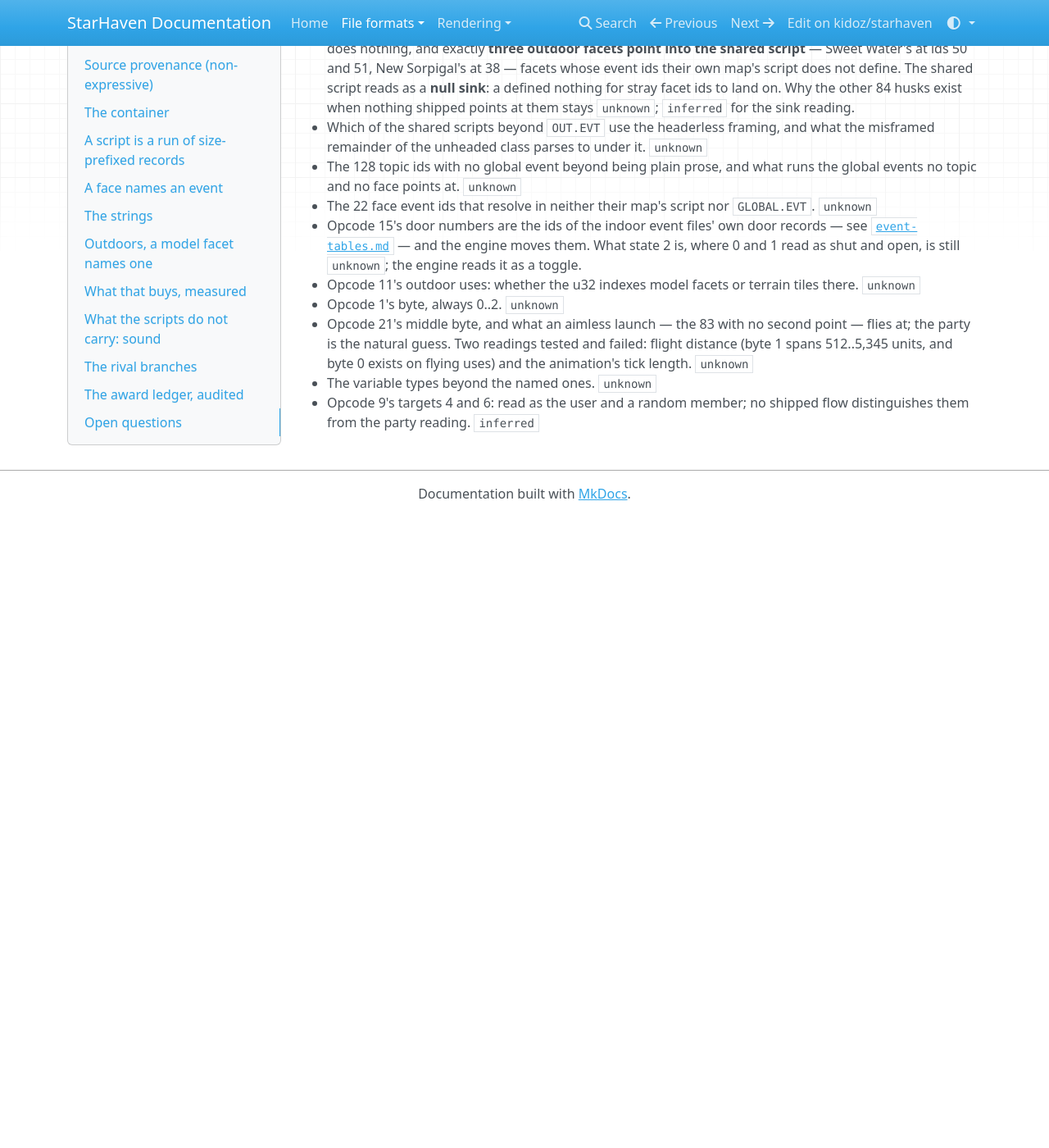
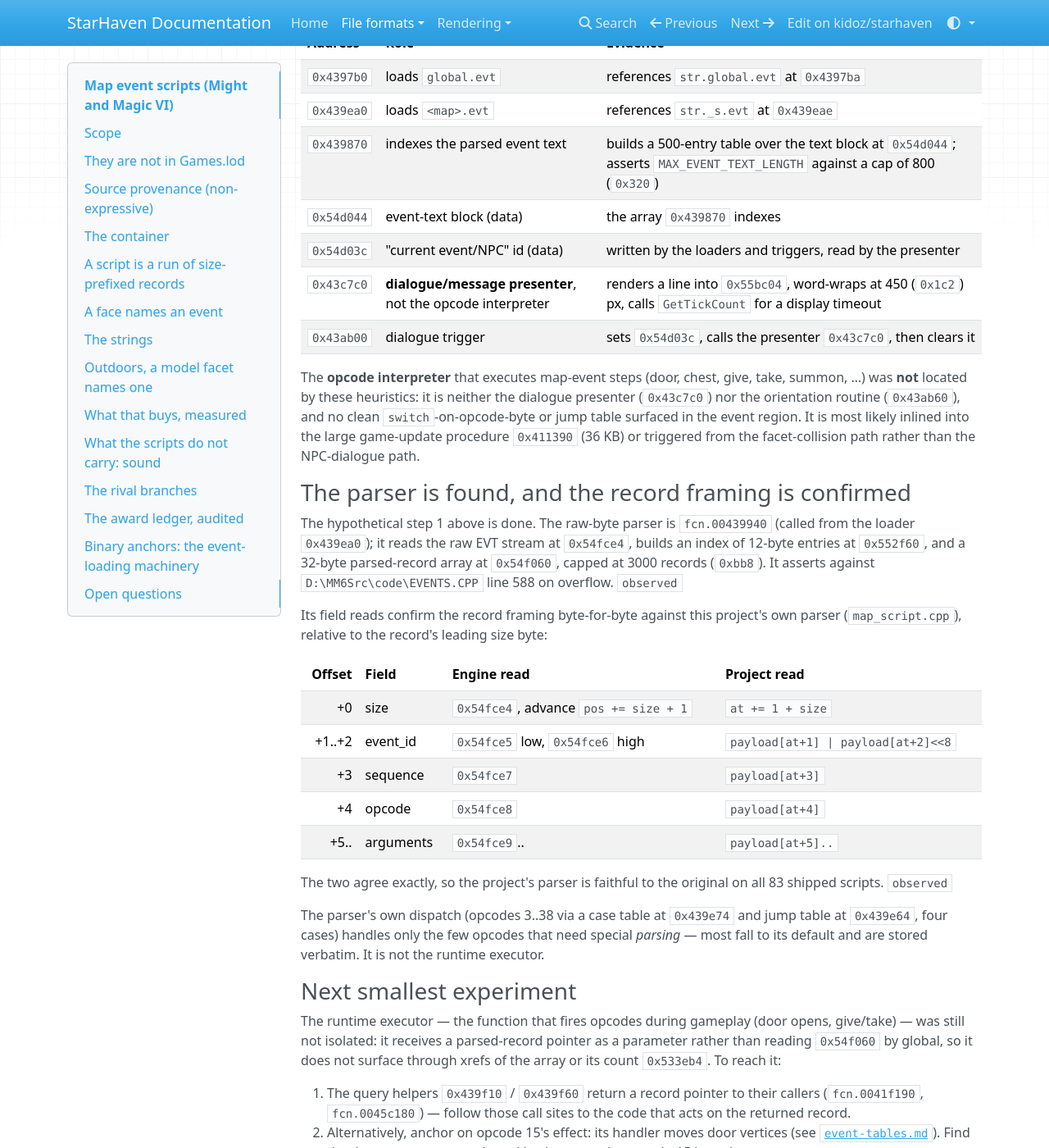
Before and after one commit to kidoz/starhaven, an MkDocs documentation site: the page built from docs/formats/map-events.md, in a window 1280 px wide and 1400 px high, scrolled down 12917 px. Shown: the whole window at 82% size. Built offline with MkDocs 1.6.1, drawn with Linux system fonts in a browser that asks for light colours; nearby versions of some CDN libraries; before the commit the page ends 13547 px from its top, so only the background shows below that; some of the changed text lies outside the part shown.

Commit message:
Follow the event bytes until the doors begin to move

```diff
--- a/docs/formats/map-events.md
+++ b/docs/formats/map-events.md
@@ -31,6 +31,7 @@ for a script, and the `.ddm`'s undecoded prefix is 1,947 zero bytes out of
 | Archive | `data/icons.lod` |
 | Scripts | 83 `.EVT`, 15,504 records `observed` |
 | Strings | 76 `.STR`, 1,274 strings `observed` |
+| Executable | `MM6.exe`, 857,720 bytes, SHA-256 `28d2b83e75db45134d161da1da767afcbdb3e381921d3de61c2784ac85cd00ce`; PE32 i386, image base `0x400000`; analysis read-only in radare2 6.1.8 `observed` |
 
 Reproduce with:
 
@@ -652,6 +653,77 @@ Bat Guano ships as item 554 but no event in any script touches it,
 Prince's only script contact is the capture that grants award 5. They
 join the Quest column as rows the shipped game cannot reach. `observed`
 
+## Binary anchors: the event-loading machinery
+
+Read-only radare2 reconnaissance of `MM6.exe` locates the script-loading half
+of the system, anchored on the strings `global.evt` (`0x4bf524`) and `%s.evt`
+(`0x4bf56c`). All RVAs below are virtual addresses; the binary is image-based at
+`0x400000`. `observed`
+
+| Address | Role | Evidence |
+| --- | --- | --- |
+| `0x4397b0` | loads `global.evt` | references `str.global.evt` at `0x4397ba` |
+| `0x439ea0` | loads `<map>.evt` | references `str._s.evt` at `0x439eae` |
+| `0x439870` | indexes the parsed event text | builds a 500-entry table over the text block at `0x54d044`; asserts `MAX_EVENT_TEXT_LENGTH` against a cap of 800 (`0x320`) |
+| `0x54d044` | event-text block (data) | the array `0x439870` indexes |
+| `0x54d03c` | "current event/NPC" id (data) | written by the loaders and triggers, read by the presenter |
+| `0x43c7c0` | **dialogue/message presenter**, not the opcode interpreter | renders a line into `0x55bc04`, word-wraps at 450 (`0x1c2`) px, calls `GetTickCount` for a display timeout |
+| `0x43ab00` | dialogue trigger | sets `0x54d03c`, calls the presenter `0x43c7c0`, then clears it |
+
+The **opcode interpreter** that executes map-event steps (door, chest, give,
+take, summon, …) was **not** located by these heuristics: it is neither the
+dialogue presenter (`0x43c7c0`) nor the orientation routine (`0x43ab60`), and
+no clean `switch`-on-opcode-byte or jump table surfaced in the event region.
+It is most likely inlined into the large game-update procedure `0x411390`
+(36 KB) or triggered from the facet-collision path rather than the NPC-dialogue
+path.
+
+### The parser is found, and the record framing is confirmed
+
+The hypothetical step 1 above is done. The raw-byte parser is `fcn.00439940`
+(called from the loader `0x439ea0`); it reads the raw EVT stream at `0x54fce4`,
+builds an index of 12-byte entries at `0x552f60`, and a 32-byte parsed-record
+array at `0x54f060`, capped at 3000 records (`0xbb8`). It asserts against
+`D:\MM6Src\code\EVENTS.CPP` line 588 on overflow. `observed`
+
+Its field reads confirm the record framing byte-for-byte against this project's
+own parser (`map_script.cpp`), relative to the record's leading size byte:
+
+| Offset | Field | Engine read | Project read |
+| ---: | --- | --- | --- |
+| +0 | size | `0x54fce4`, advance `pos += size + 1` | `at += 1 + size` |
+| +1..+2 | event_id | `0x54fce5` low, `0x54fce6` high | `payload[at+1] | payload[at+2]<<8` |
+| +3 | sequence | `0x54fce7` | `payload[at+3]` |
+| +4 | opcode | `0x54fce8` | `payload[at+4]` |
+| +5.. | arguments | `0x54fce9`.. | `payload[at+5]..` |
+
+The two agree exactly, so the project's parser is faithful to the original on
+all 83 shipped scripts. `observed`
+
+The parser's own dispatch (opcodes 3..38 via a case table at `0x439e74` and
+jump table at `0x439e64`, four cases) handles only the few opcodes that need
+special *parsing* — most fall to its default and are stored verbatim. It is not
+the runtime executor.
+
+### Next smallest experiment
+
+The runtime executor — the function that fires opcodes during gameplay (door
+opens, give/take) — was still not isolated: it receives a parsed-record pointer
+as a parameter rather than reading `0x54f060` by global, so it does not surface
+through xrefs of the array or its count `0x533eb4`. To reach it:
+
+1. The query helpers `0x439f10` / `0x439f60` return a record pointer to their
+   callers (`fcn.0041f190`, `fcn.0045c180`) — follow those call sites to the
+   code that acts on the returned record.
+2. Alternatively, anchor on opcode 15's effect: its handler moves door vertices
+   (see [`event-tables.md`](event-tables.md)). Find the door-vertex move code
+   and backtrace to the opcode-15 branch.
+3. Last resort: dynamic observation — a read watchpoint on a door vertex in a
+   disposable VM backtraces to the handler.
+
+Do not treat the addresses above as stable across MM6 builds; they are pinned
+to the recorded SHA-256.
+
 ## Open questions
 
 - The rare tail of the 90 distinct opcodes. Two dozen are named above
@@ -682,8 +754,11 @@ join the Quest column as rows the shipped game cannot reach. `observed`
   `GLOBAL.EVT`. `unknown`
 - Opcode 15's door numbers are the ids of the indoor event files' own door
   records — see [`event-tables.md`](event-tables.md) — and the engine moves
-  them. What state 2 is, where 0 and 1 read as shut and open, is still
-  `unknown`; the engine reads it as a toggle.
+  them. The open/shut argument (0/1/2) is the requested state passed to the
+  door-state function; the state machine at `[door+0x4c]` is now decoded (see
+  [`event-tables.md`](event-tables.md)): **0 = closed, 1 = open, 2 = in
+  transition, 3 = at-target**. State 2 is the mid-motion state: re-triggering
+  it snaps the door to state 3. `observed`
 - Opcode 11's outdoor uses: whether the u32 indexes model facets or terrain
   tiles there. `unknown`
 - Opcode 1's byte, always 0..2. `unknown`
```
Also changed, not shown: docs/formats/event-tables.md (+24 -0 lines).
